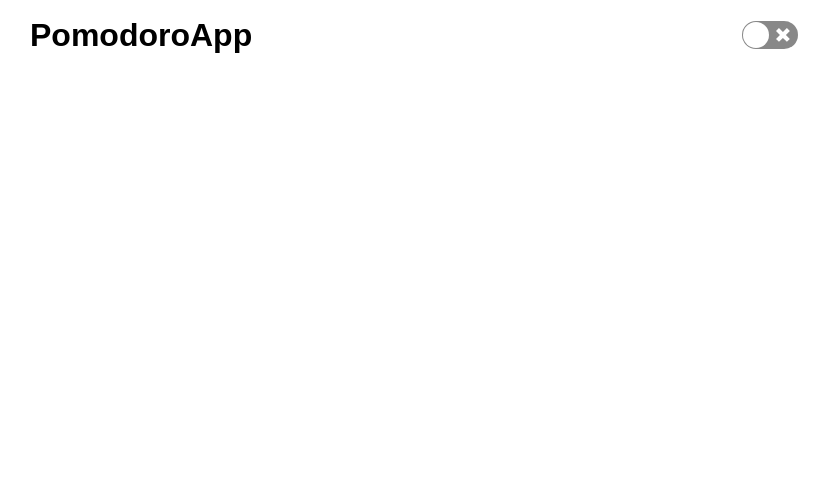
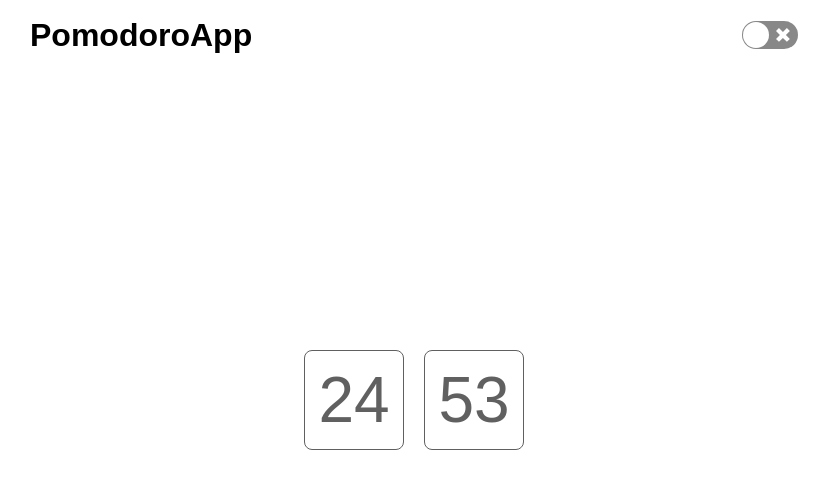
Before and after one commit to JoaoTony/pomodoro-app, a Next.js app: page / in a window 1280 px wide. Shown: the top 488 px of the page, without its empty margins (226-1055 px from the left). Built offline with nearby package versions, Linux system fonts and the light colour scheme.

Commit message:
feat: add timer component

```diff
--- a/components/header/header.styles.ts
+++ b/components/header/header.styles.ts
@@ -10,6 +10,9 @@ export const Container = styled.div`
 
   padding: 0 10%;
 
+  position: absolute;
+  top: 0;
+
   @media(min-width: 750px) {
     padding: 0 20%;
   }
--- /dev/null
+++ b/components/index.ts
@@ -0,0 +1,7 @@
+import Header from './header';
+import Timer from './timer';
+
+export {
+  Header,
+  Timer,
+};
--- /dev/null
+++ b/components/timer/index.tsx
@@ -0,0 +1,38 @@
+/* eslint-disable react/no-array-index-key */
+import {
+  FC, useEffect, useState, useCallback,
+} from 'react';
+
+import { Container } from './timer.styles';
+
+import TimerCard from './timer.card';
+
+const INITIAL_TIME_IN_SECONDS = 25 * 60;
+
+const Timer: FC = () => {
+  const [time, setTime] = useState(INITIAL_TIME_IN_SECONDS);
+
+  const handleTimer = useCallback(() => {
+    if (time > 0) {
+      setTimeout(() => {
+        setTime((prev) => prev - 1);
+      }, 1000);
+    }
+  }, [time]);
+
+  useEffect(() => {
+    handleTimer();
+  }, [time]);
+
+  const min = Math.floor(time / 60);
+  const sec = Math.floor(time % 60);
+
+  return (
+    <Container data-testid="timer">
+      <TimerCard text={min.toString().padStart(2, '0')} />
+      <TimerCard text={sec.toString().padStart(2, '0')} />
+    </Container>
+  );
+};
+
+export default Timer;
--- /dev/null
+++ b/components/timer/timer.card/index.tsx
@@ -0,0 +1,11 @@
+import { FC } from 'react';
+
+import { Container, TimerText } from './timer.card.styles';
+
+const TimerCard: FC<{ text: string}> = ({ text }) => (
+  <Container>
+    <TimerText>{text}</TimerText>
+  </Container>
+);
+
+export default TimerCard;
--- /dev/null
+++ b/components/timer/timer.card/timer.card.styles.ts
@@ -0,0 +1,19 @@
+import styled from 'styled-components';
+
+export const Container = styled.div`
+  width: 100px;
+  height: 100px;
+  border: 1px solid ${({ theme }) => theme.colors?.subtitle};
+  border-radius: 8px;
+
+  display: flex;
+  align-items: center;
+  justify-content: center;
+
+  margin: 0 10px;
+`;
+
+export const TimerText = styled.p`
+  font-size: 4rem;
+  color: ${({ theme }) => theme.colors?.subtitle};
+`;
--- /dev/null
+++ b/components/timer/timer.styles.ts
@@ -0,0 +1,9 @@
+import styled from 'styled-components';
+
+export const Container = styled.div`
+  display: flex;
+  align-items: center;
+  justify-content: center;
+
+  width: 100%;
+`;
--- a/screens/home/home.styles.ts
+++ b/screens/home/home.styles.ts
@@ -8,4 +8,8 @@ export const Container = styled.div`
   color:  ${({ theme }) => theme.colors.title};
 
   transition: all ease 0.5s;
+
+  display: flex;
+  flex-direction: column;
+  justify-content: center;
 `;
--- a/screens/home/index.tsx
+++ b/screens/home/index.tsx
@@ -1,11 +1,12 @@
 import { FC } from 'react';
-import Header from '@/components/header';
+import { Header, Timer } from '@/components/index';
 
 import { Container } from './home.styles';
 
 const Home: FC = () => (
   <Container>
     <Header />
+    <Timer />
   </Container>
 );
 
```
Also changed, not shown: .babelrc.js, 1 other file (tests, documents, lock files or other folders).
